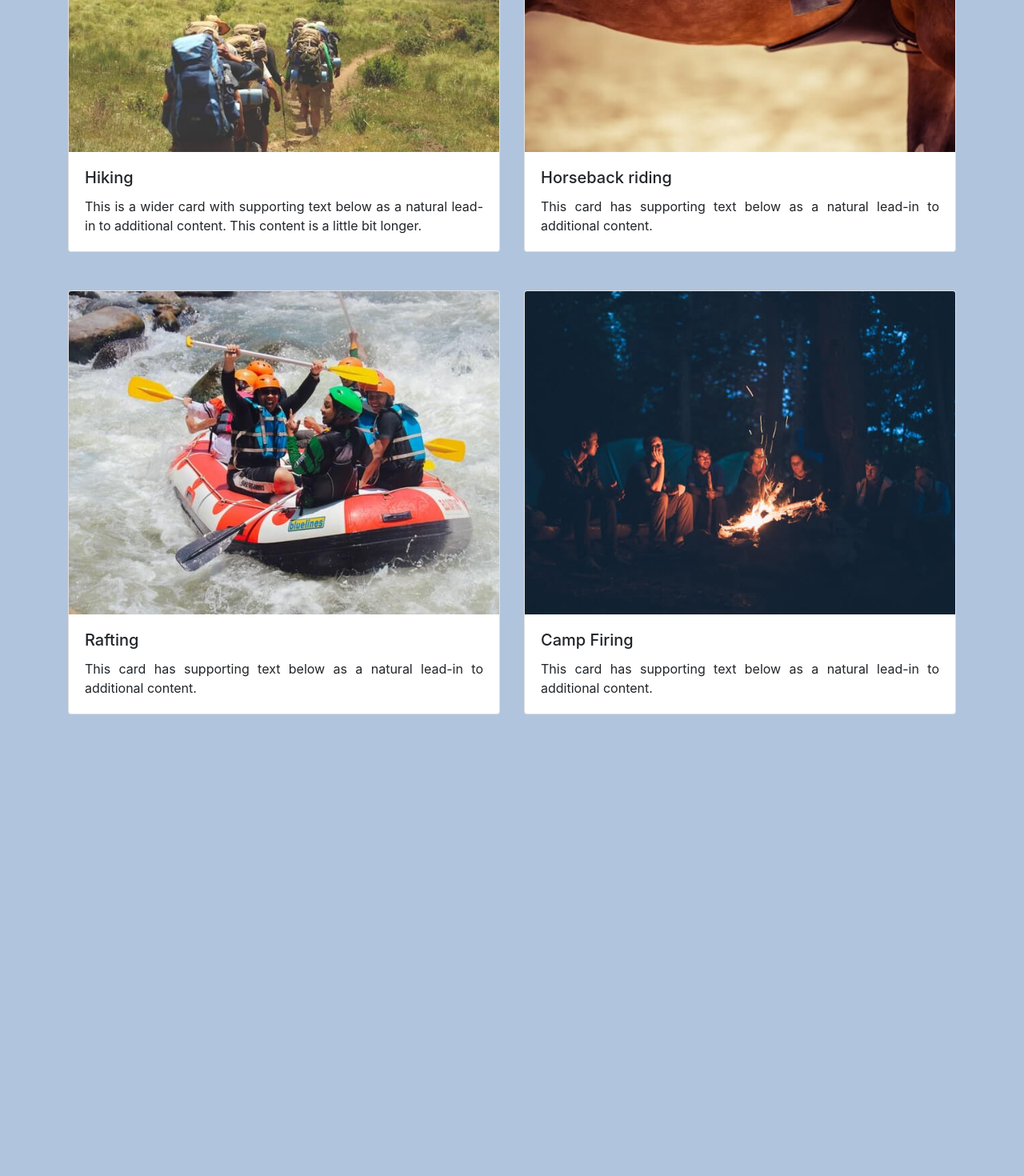
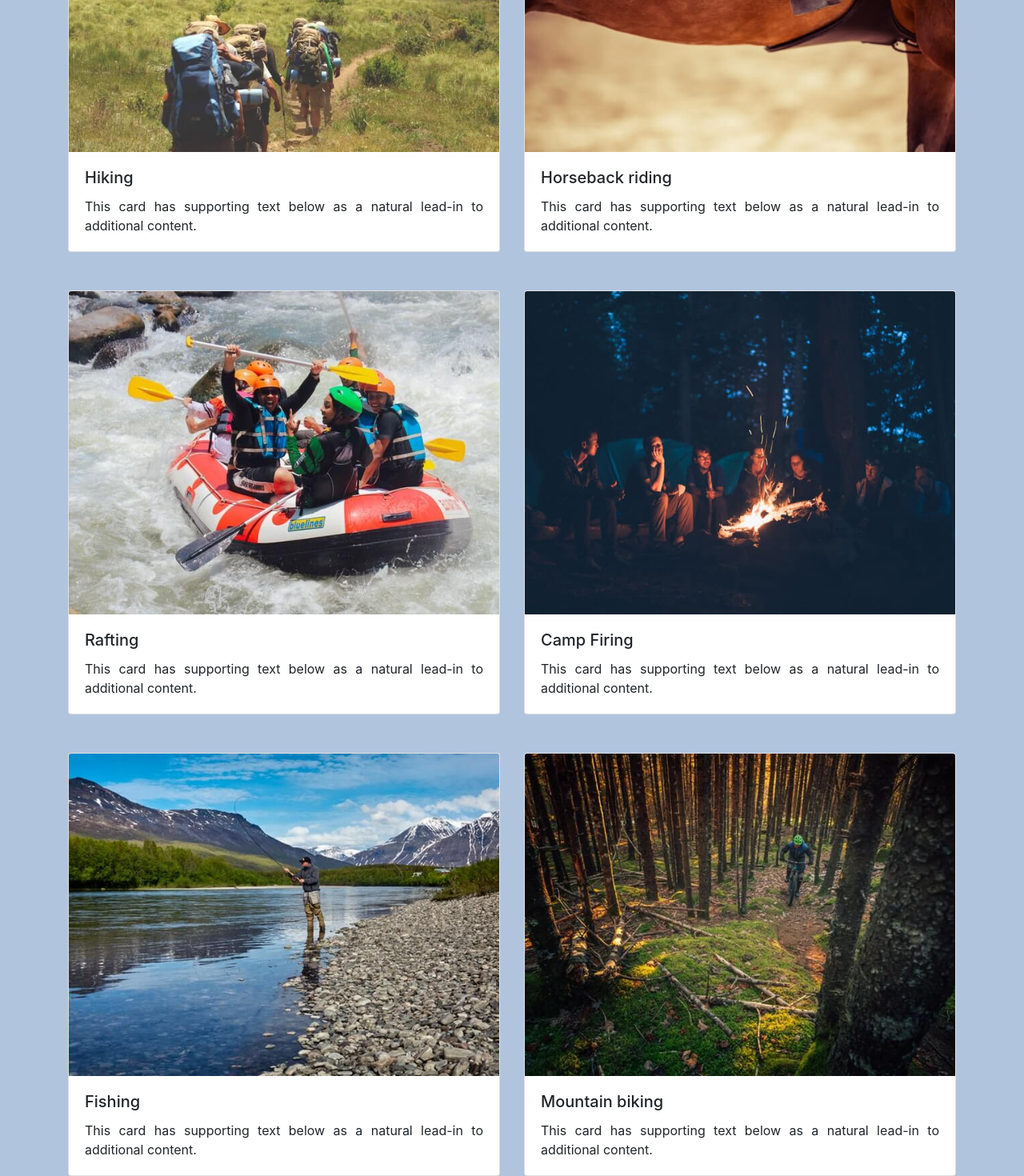
Before and after one commit to milosrancic/reactjs-website, a React (Create React App) app: page /activities in a window 1280 px wide. Shown: the part 302-1772 px from the top of the page at 80% size. Before the commit the page ends 1195 px from the top, so only its background shows below. Built offline with nearby package versions, Linux system fonts and the light colour scheme.

Commit message:
added two new cards

```diff
--- a/src/components/activities/Activities.js
+++ b/src/components/activities/Activities.js
@@ -8,6 +8,8 @@ import activities01 from "../../images/activities-01.jpeg";
 import activities02 from "../../images/activities-02.jpeg";
 import activities03 from "../../images/activities-03.jpeg";
 import activities04 from "../../images/activities-04.jpeg";
+import activities05 from "../../images/activities-05.jpeg";
+import activities06 from "../../images/activities-06.jpeg";
 
 const Activities = () => {
   return (
@@ -18,8 +20,8 @@ const Activities = () => {
         <ActivityCard
           img={activities02}
           title="Hiking"
-          text="This is a wider card with supporting text below as a natural lead-in to
-              additional content. This content is a little bit longer."
+          text="This card has supporting text below as a natural lead-in to additional
+        content."
          />
          <ActivityCard
           img={activities01}
@@ -29,7 +31,7 @@ const Activities = () => {
          />
       </CardDeck>
 
-      <CardDeck className="mt-5">
+      <CardDeck className="mt-5 mb-5">
         <ActivityCard
         img={activities03}
           title="Rafting"
@@ -43,6 +45,22 @@ const Activities = () => {
         content."
          />
       </CardDeck>
+
+      <CardDeck>
+      <ActivityCard
+        img={activities05}
+          title="Fishing"
+          text="This card has supporting text below as a natural lead-in to additional
+        content."
+         />
+
+         <ActivityCard
+        img={activities06}
+          title="Mountain biking"
+          text="This card has supporting text below as a natural lead-in to additional
+        content."
+         />
+      </CardDeck>
     </div>
   );
 };
```
